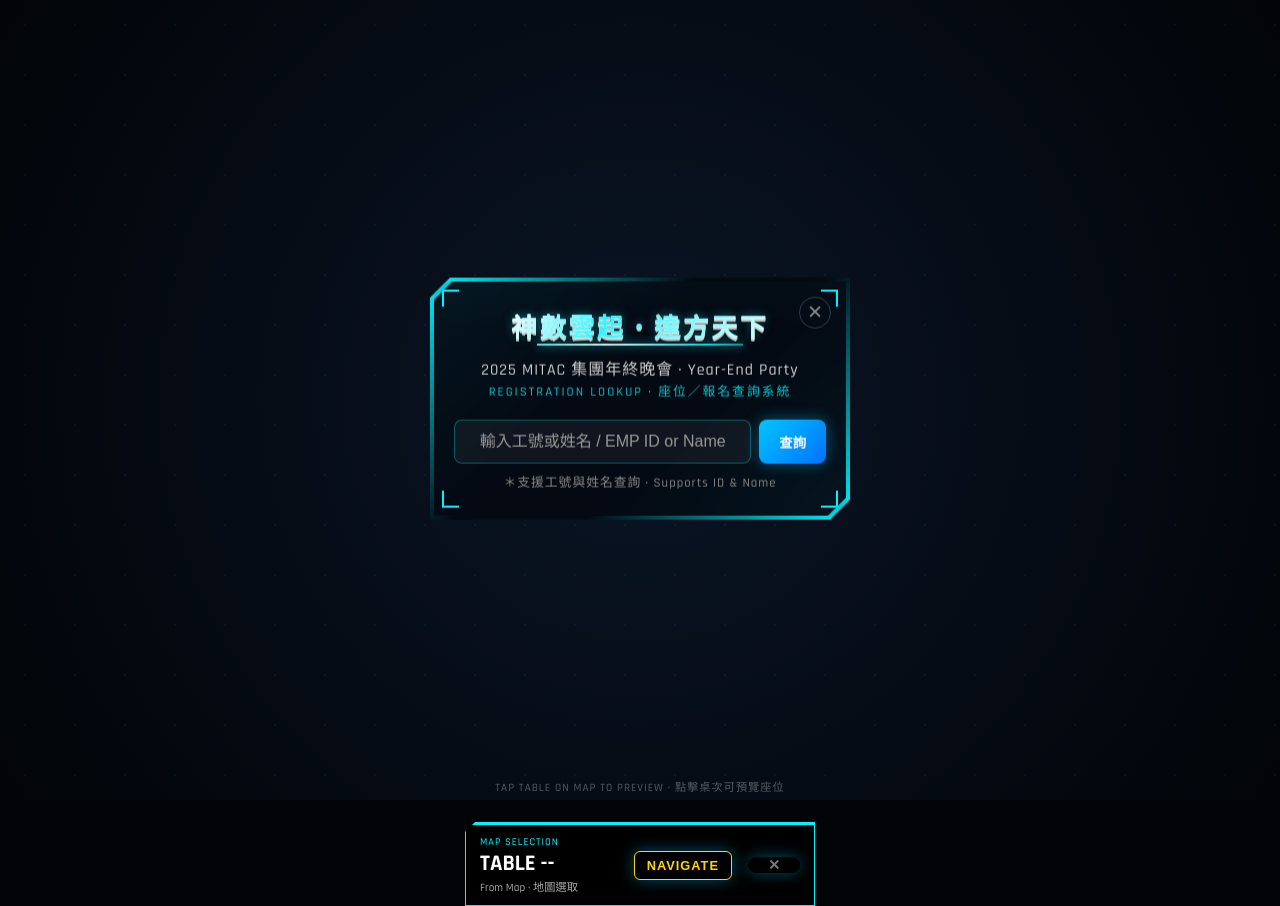
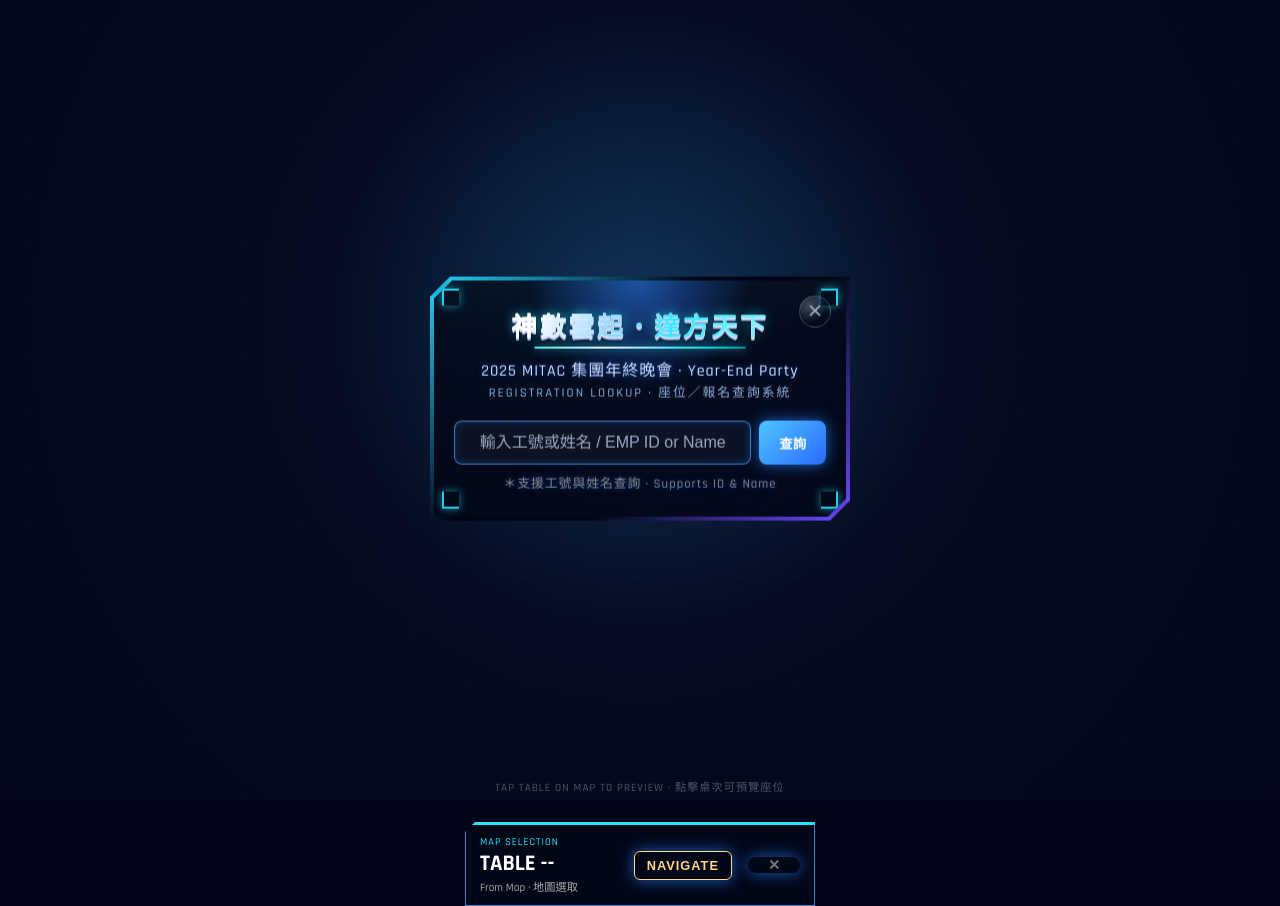
Before and after one commit to beaming-12/layout2025, a plain HTML site: page index.html in a window 1280 px wide. Drawn offline with nearby package versions, Linux system fonts and the light colour scheme; a script that the page names is missing.

Commit message:
Update index.html

```diff
--- a/index.html
+++ b/index.html
@@ -7,11 +7,15 @@
     <link href="https://fonts.googleapis.com/css2?family=Noto+Sans+TC:wght@300;500;700&family=Rajdhani:wght@500;700&display=swap" rel="stylesheet">
     <style>
         :root {
-            --neon-blue: #00f3ff;
-            --neon-gold: #ffd700;
-            --neon-alert: #ff0055;
-            --glass-bg: rgba(8, 15, 30, 0.9);
-            --bg-deep: #020408;
+            /* 依主視覺調整的核心色系 */
+            --bg-deep: #020618;                  /* 整體深藍底 */
+            --panel-bg: rgba(4, 12, 30, 0.96);   /* 卡片內部底色 */
+            --panel-border: #25d4ff;             /* 邊框主色（電路藍） */
+            --panel-border-alt: #6a4bff;         /* 邊框漸層副色（偏紫） */
+            --neon-blue: #25e4ff;               /* 強光藍／電路線色 */
+            --neon-gold: #ffd58a;               /* 少量點綴用金色 */
+            --neon-alert: #ff4f8a;              /* 警示／高亮桃紅 */
+            --glass-bg: rgba(6, 16, 40, 0.9);
         }
 
         body, html {
@@ -23,14 +27,16 @@
 
         #three-canvas-container {
             position: absolute; top: 0; left: 0; width: 100%; height: 100%; z-index: 0;
-            background: radial-gradient(circle at center, #0a1525 0%, #020408 100%);
+            /* 中間稍亮、兩側偏紫藍，貼近主視覺 */
+            background:
+                radial-gradient(circle at 50% 40%, #12345a 0%, #050b20 40%, #020618 100%);
         }
 
         .bg-particles {
             position: absolute; width: 100%; height: 100%; pointer-events: none; z-index: 1;
-            background-image: radial-gradient(rgba(0, 243, 255, 0.15) 1px, transparent 1px);
-            background-size: 50px 50px;
-            opacity: 0.35;
+            background-image: radial-gradient(rgba(37, 228, 255, 0.18) 1px, transparent 1px);
+            background-size: 55px 55px;
+            opacity: 0.32;
         }
 
         /* --- 主 UI 容器 --- */
@@ -46,10 +52,11 @@
             0%, 100% { transform: translate(-50%, -50%) translateY(0px); }
             50%      { transform: translate(-50%, -50%) translateY(-6px); }
         }
-        /* === 套用 index7 的 HUD 邊框風格 === */
+
+        /* === HUD 邊框風格，色系改成主視覺藍＋紫 === */
         .cyber-panel {
             position: relative;
-            background: rgba(5, 10, 16, 0.9);
+            background: rgba(2, 6, 18, 0.95);
             clip-path: polygon(
                 20px 0, 100% 0,
                 100% calc(100% - 20px), calc(100% - 20px) 100%,
@@ -57,22 +64,28 @@
             );
             padding: 4px; /* 邊框厚度 */
             overflow: hidden;
-            box-shadow: 0 0 18px rgba(0, 243, 255, 0.25);
+            box-shadow: 0 0 28px rgba(12, 120, 255, 0.45);
             animation: card-breathe 4s ease-in-out infinite;
         }
         @keyframes card-breathe {
             0%, 100% {
-                box-shadow: 0 0 10px rgba(0, 243, 255, 0.25);
+                box-shadow: 0 0 14px rgba(37, 228, 255, 0.35);
             }
             50% {
-                box-shadow: 0 0 22px rgba(0, 243, 255, 0.55);
+                box-shadow: 0 0 28px rgba(37, 228, 255, 0.7);
             }
         }
         .cyber-panel::before {
             content: ''; position: absolute; top: 0; left: 0; width: 100%; height: 100%;
-            background: linear-gradient(135deg, var(--neon-blue) 0%, transparent 40%, transparent 60%, var(--neon-blue) 100%);
+            background: linear-gradient(135deg,
+                var(--panel-border) 0%,
+                transparent 40%,
+                transparent 60%,
+                var(--panel-border-alt) 100%);
             z-index: -1;
         }
+
+        /* 卡片上的掃描光：改成偏藍、透明度較低，不會搶過標題 */
         .panel-inner::after {
             content: '';
             position: absolute;
@@ -82,16 +95,15 @@
             height: 40%;
             background: linear-gradient(
                 to bottom,
-                rgba(255,255,255,0.15),
-                rgba(0,243,255,0.03),
+                rgba(80,160,255,0.18),
+                rgba(37,228,255,0.05),
                 transparent
             );
             pointer-events: none;
             mix-blend-mode: screen;
-            opacity: 0.6;
+            opacity: 0.5;
             animation: panel-scan 3.5s linear infinite;
         }
-
         @keyframes panel-scan {
             0%   { transform: translateY(-100%); }
             100% { transform: translateY(250%); }
@@ -99,7 +111,7 @@
 
         .panel-inner {
             position: relative;
-            background: rgba(5, 10, 20, 0.95);
+            background: radial-gradient(circle at 50% 0%, rgba(32,86,180,0.85) 0%, var(--panel-bg) 35%, #030817 100%);
             padding: 25px 20px;
             clip-path: polygon(
                 18px 0, 100% 0,
@@ -107,14 +119,14 @@
                 0 100%, 0 18px
             );
             display: flex; flex-direction: column; align-items: center; text-align: center;
-            backdrop-filter: blur(15px);
+            backdrop-filter: blur(18px);
         }
-
 
         /* 角落裝飾線條 */
         .corner-decor {
             position: absolute; width: 15px; height: 15px;
-            border: 2px solid var(--neon-blue);
+            border: 2px solid rgba(37, 228, 255, 0.9);
+            box-shadow: 0 0 8px rgba(37, 228, 255, 0.6);
             transition: 0.3s;
         }
         .tl { top: 8px; left: 8px; border-right: none; border-bottom: none; }
@@ -128,19 +140,26 @@
             width: 30px; height: 30px;
             border: 1px solid rgba(255,255,255,0.2);
             border-radius: 50%;
-            color: #888; cursor: pointer;
+            color: #9aa4c3; cursor: pointer;
             display: flex; align-items: center; justify-content: center;
             font-size: 1.2rem; transition: 0.3s;
+            background: radial-gradient(circle at 30% 30%, rgba(255,255,255,0.25), transparent 60%);
         }
-        .close-btn:hover { color: #fff; border-color: var(--neon-blue); background: rgba(0, 243, 255, 0.1); }
+        .close-btn:hover {
+            color: #ffffff;
+            border-color: var(--neon-blue);
+            background: radial-gradient(circle at 30% 30%, rgba(255,255,255,0.35), rgba(37,228,255,0.15) 60%);
+            box-shadow: 0 0 10px rgba(37,228,255,0.7);
+        }
 
+        /* === 主標題：底層立體白字 + 上層字形掃描，背景不掃 === */
         .main-title {
             position: relative;
             font-size: 1.6rem;      /* 稍微縮小，手機比較不會斷行 */
             font-weight: 800;
             letter-spacing: 3px;
             text-align: center;
-            margin-bottom: 10px;
+            margin-bottom: 12px;
             display: inline-block;
         }
 
@@ -150,37 +169,38 @@
             z-index: 1;
             color: #ffffff;
             text-shadow:
-                0 1px 0 #e0e0e0,
-                0 2px 0 #c8c8c8,
-                0 3px 0 #a0a0a0,
-                0 4px 3px rgba(0, 0, 0, 0.7),
-                0 0 10px rgba(0, 243, 255, 0.5);
+                0 1px 0 #e0e4ff,
+                0 2px 0 #c0c8f0,
+                0 3px 0 #96a0d8,
+                0 4px 4px rgba(0, 0, 0, 0.85),
+                0 0 12px rgba(37, 228, 255, 0.75);
         }
 
-        /* 上層：透明字，用漸層當「字的光掃過去」 */
+        /* 上層：透明字，用漸層當「字的光掃過去」，只在字形內顯示 */
         .title-scan {
             position: absolute;
-            inset: 0;              /* top:0; right:0; bottom:0; left:0; */
+            inset: 0;
             z-index: 2;
             color: transparent;
             background: linear-gradient(
                 120deg,
                 rgba(255,255,255,0) 0%,
-                rgba(255,255,255,0.9) 40%,
-                rgba(0,243,255,0.9) 60%,
+                rgba(255,255,255,0.95) 35%,
+                rgba(134,209,255,0.95) 50%,
+                rgba(37,228,255,0.95) 60%,
                 rgba(255,255,255,0) 100%
             );
-            background-size: 200% 100%;
+            background-size: 220% 100%;
             -webkit-background-clip: text;
             background-clip: text;
-            opacity: 0.9;
+            opacity: 0.95;
             animation: title-scan 2.8s linear infinite;
-            pointer-events: none;  /* 不擋點擊 */
+            pointer-events: none;
         }
 
         @keyframes title-scan {
-            0%   { background-position: 200% 0; }
-            100% { background-position: -200% 0; }
+            0%   { background-position: 220% 0; }
+            100% { background-position: -220% 0; }
         }
 
         /* 底線：流光跑馬，只在標題底下那一條 */
@@ -190,18 +210,18 @@
             left: 50%;
             bottom: -4px;
             transform: translateX(-50%);
-            width: 80%;
+            width: 82%;
             height: 2px;
             background: linear-gradient(
                 90deg,
                 rgba(0,243,255,0),
                 rgba(0,243,255,0.9),
-                rgba(255,255,255,0.9),
+                rgba(255,255,255,0.95),
                 rgba(0,243,255,0.9),
                 rgba(0,243,255,0)
             );
             background-size: 200% 100%;
-            box-shadow: 0 0 10px rgba(0,243,255,0.8);
+            box-shadow: 0 0 10px rgba(37,228,255,0.9);
             animation: underline-flow 3s linear infinite;
         }
 
@@ -218,48 +238,21 @@
             }
         }
 
-
-        /* 底線變「流光跑馬」效果 */
-        .main-title::after {
-            content: '';
-            position: absolute;
-            left: 50%;
-            bottom: 0;   /* ✅ 改成 0，先確保在字的框裡 */
-            transform: translateX(-50%);
-            width: 80%;
-            height: 2px;
-            background: linear-gradient(
-                90deg,
-                rgba(0,243,255,0),
-                rgba(0,243,255,0.9),
-                rgba(255,255,255,0.9),
-                rgba(0,243,255,0.9),
-                rgba(0,243,255,0)
-            );
-            background-size: 200% 100%;
-            box-shadow: 0 0 10px rgba(0,243,255,0.8);
-            animation: underline-flow 3s linear infinite;
+        .sub-title {
+            font-size: 1rem;
+            color: #d0dcff;
+            letter-spacing: 1px;
+            text-shadow: 0 0 6px rgba(10,80,200,0.7);
         }
 
-        @keyframes underline-flow {
-            0%   { background-position: 0 0; }
-            100% { background-position: -200% 0; }
-        }
-
-
-        /* 手機再小一點時再縮一點字體 */
-        @media (max-width: 400px) {
-            .main-title {
-                font-size: 1.4rem;
-                letter-spacing: 2px;
-            }
-        }
-
-
-        .sub-title { font-size: 1rem; color: #ccc; letter-spacing: 1px; }
         .tagline {
-            font-family: 'Rajdhani', sans-serif; font-size: 0.8rem; color: var(--neon-blue);
-            text-transform: uppercase; letter-spacing: 2px; margin-bottom: 20px; opacity: 0.8;
+            font-family: 'Rajdhani', sans-serif;
+            font-size: 0.8rem;
+            color: rgba(172, 207, 255, 0.92);
+            text-transform: uppercase;
+            letter-spacing: 2px;
+            margin-bottom: 20px;
+            opacity: 0.9;
         }
 
         .input-wrapper {
@@ -267,40 +260,53 @@
         }
         input {
             flex: 1; padding: 12px; border-radius: 8px;
-            background: rgba(255, 255, 255, 0.05);
-            border: 1px solid rgba(0, 243, 255, 0.3);
+            background: rgba(255, 255, 255, 0.04);
+            border: 1px solid rgba(76, 167, 255, 0.7);
             color: #fff; font-size: 1rem; text-align: center; outline: none;
+            box-shadow: 0 0 10px rgba(20, 80, 180, 0.4) inset;
         }
-        input::placeholder { color: #999; }
-        input:focus { border-color: var(--neon-blue); box-shadow: 0 0 10px rgba(0, 243, 255, 0.2); }
+        input::placeholder { color: #9ca7c5; }
+        input:focus {
+            border-color: var(--neon-blue);
+            box-shadow: 0 0 12px rgba(37, 228, 255, 0.7);
+        }
         button {
             padding: 0 20px; border-radius: 8px; border: none;
-            background: linear-gradient(135deg, #00c6ff, #0072ff);
+            background: linear-gradient(135deg, #4ec5ff, #2b6bff);
             color: #fff; font-weight: bold; cursor: pointer;
-            box-shadow: 0 0 15px rgba(0, 198, 255, 0.4);
+            box-shadow: 0 0 15px rgba(40, 130, 255, 0.7);
+        }
+        button:hover {
+            box-shadow: 0 0 20px rgba(37, 228, 255, 0.9);
+            transform: translateY(-1px);
         }
 
         #result-section {
             width: 100%; display: none; margin-top: 10px;
-            border-top: 1px solid rgba(255,255,255,0.1); padding-top: 18px;
+            border-top: 1px solid rgba(180,195,255,0.2); padding-top: 18px;
         }
 
         .status-badge {
-            display: inline-block; padding: 8px 25px; border-radius: 50px;
-            background: rgba(0, 255, 100, 0.08); border: 2px solid #00ff66;
-            color: #00ff66; font-size: 1.8rem;
+            display: inline-block; padding: 8px 25px; border-radius: 999px;
+            background: radial-gradient(circle at 30% 30%, rgba(116,255,178,0.25), transparent 70%);
+            border: 2px solid #7bffba;
+            color: #b4ffd9; font-size: 1.8rem;
             font-weight: 800; letter-spacing: 1px; margin-bottom: 12px;
-            box-shadow: 0 0 15px rgba(0, 255, 100, 0.2);
-            text-shadow: 0 0 10px rgba(0, 255, 100, 0.5);
+            box-shadow: 0 0 15px rgba(80, 255, 190, 0.4);
+            text-shadow: 0 0 10px rgba(110, 255, 200, 0.8);
         }
 
-        .emp-name { font-size: 2rem; font-weight: 700; color: #fff; }
+        .emp-name { font-size: 2rem; font-weight: 700; color: #ffffff; }
         .info-grid {
             display: grid; grid-template-columns: 1fr 1fr; gap: 15px; width: 100%; text-align: left; margin-top: 15px;
         }
         .info-item { display: flex; flex-direction: column; }
         .info-label { font-size: 0.7rem; color: var(--neon-blue); margin-bottom: 2px; letter-spacing: 1px; }
-        .info-value { font-size: 1rem; color: #fff; border-bottom: 1px solid rgba(255,255,255,0.1); padding-bottom: 5px; }
+        .info-value {
+            font-size: 1rem; color: #e4e9ff;
+            border-bottom: 1px solid rgba(157,175,232,0.45);
+            padding-bottom: 5px;
+        }
 
         .nav-btn-big {
             grid-column: span 2; margin-top: 15px; padding: 12px;
@@ -308,16 +314,25 @@
             font-weight: bold; cursor: pointer; border-radius: 8px; letter-spacing: 2px;
             transition: 0.3s;
         }
-        .nav-btn-big:hover { background: var(--neon-gold); color: #000; box-shadow: 0 0 15px var(--neon-gold); }
+        .nav-btn-big:hover {
+            background: var(--neon-gold); color: #000;
+            box-shadow: 0 0 18px rgba(255, 213, 138, 0.9);
+        }
 
         /* 多筆清單 */
         #candidate-list {
             width: 100%; display:none; flex-direction:column; margin-top:10px;
         }
         .candidate-item {
-            padding: 10px; background: rgba(255,255,255,0.06); margin-bottom: 5px; cursor: pointer; text-align: left; border-radius: 6px;
+            padding: 10px;
+            background: rgba(23, 40, 92, 0.75);
+            margin-bottom: 5px; cursor: pointer; text-align: left; border-radius: 6px;
+            border: 1px solid rgba(79, 140, 255, 0.6);
         }
-        .candidate-item:hover { background: rgba(0, 243, 255, 0.2); }
+        .candidate-item:hover {
+            background: rgba(41, 95, 220, 0.85);
+            box-shadow: 0 0 10px rgba(37, 228, 255, 0.6);
+        }
 
         /* 重新開啟 UI 的按鈕 */
         #reopen-btn {
@@ -325,20 +340,21 @@
             background: rgba(0,0,0,0.85); border: 1px solid var(--neon-blue); color: var(--neon-blue);
             padding: 10px 20px; border-radius: 30px; cursor: pointer; z-index: 5;
             display: none; letter-spacing: 1px; font-weight: bold; font-size: 0.9rem;
+            box-shadow: 0 0 12px rgba(37,228,255,0.7);
         }
 
         /* 迷你 HUD：點地圖桌子用（參考 index7，但簡化） */
         #mini-hud {
             position: absolute; bottom: 20px; left: 50%; transform: translateX(-50%) translateY(150%);
             width: 90%; max-width: 320px;
-            background: rgba(0, 0, 0, 0.88);
-            border: 1px solid var(--neon-blue);
+            background: rgba(3, 8, 24, 0.96);
+            border: 1px solid rgba(76, 167, 255, 0.8);
             border-top: 3px solid var(--neon-blue);
             padding: 10px 14px;
             display: flex; justify-content: space-between; align-items: center;
             transition: transform 0.35s cubic-bezier(0.175, 0.885, 0.32, 1.275);
             z-index: 8;
-            box-shadow: 0 0 28px rgba(0,0,0,0.85);
+            box-shadow: 0 0 28px rgba(4, 12, 40, 0.95);
             clip-path: polygon(10px 0, 100% 0, 100% 100%, 0 100%, 0 10px);
             font-size: 0.85rem;
         }
@@ -346,7 +362,7 @@
 
         .mini-info { display: flex; flex-direction: column; }
         .mini-label { font-size: 0.65rem; color: var(--neon-blue); letter-spacing: 1px; text-transform: uppercase; }
-        .mini-val { font-size: 1.4rem; font-weight: 800; color: #fff; }
+        .mini-val { font-size: 1.4rem; font-weight: 800; color: #ffffff; }
 
         .mini-btn {
             background: transparent; border: 1px solid var(--neon-gold); color: var(--neon-gold);
@@ -354,7 +370,7 @@
             text-transform: uppercase; border-radius: 6px; letter-spacing: 1px;
             transition: 0.2s;
         }
-        .mini-btn:hover { background: var(--neon-gold); color: #000; box-shadow: 0 0 10px var(--neon-gold); }
+        .mini-btn:hover { background: var(--neon-gold); color: #000; box-shadow: 0 0 10px rgba(255, 213, 138, 0.9); }
 
         .mini-close {
             margin-left: 10px;
@@ -365,7 +381,7 @@
         /* 點擊提示文案 */
         .click-hint {
             position: absolute; bottom: 5px; width: 100%; text-align: center;
-            color: rgba(255, 255, 255, 0.32); font-size: 0.7rem; letter-spacing: 1px;
+            color: rgba(207, 221, 255, 0.35); font-size: 0.7rem; letter-spacing: 1px;
             pointer-events: none; z-index: 4;
         }
     </style>
```
